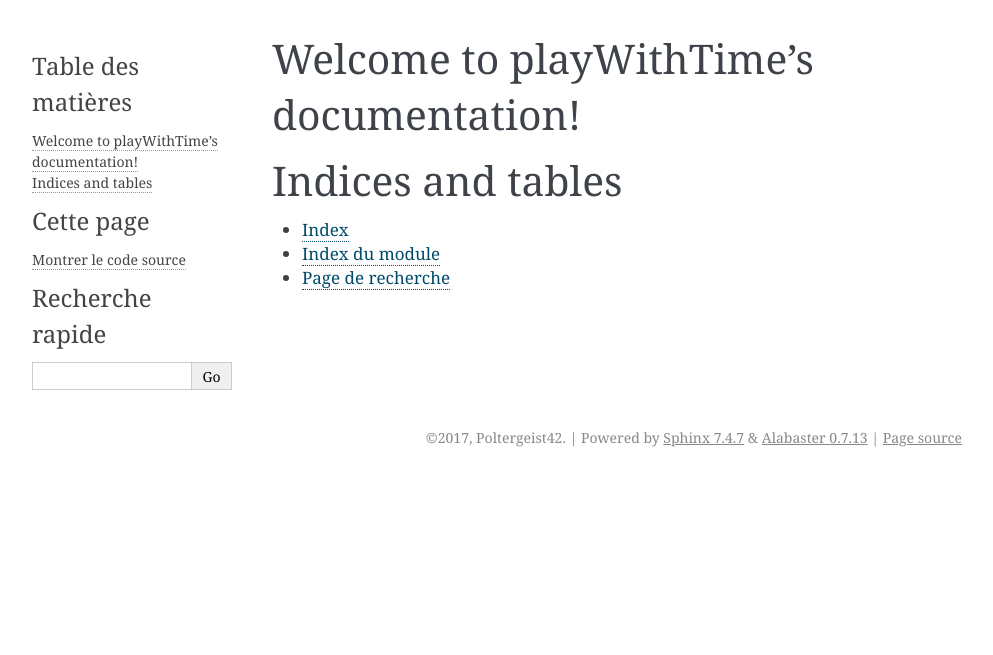
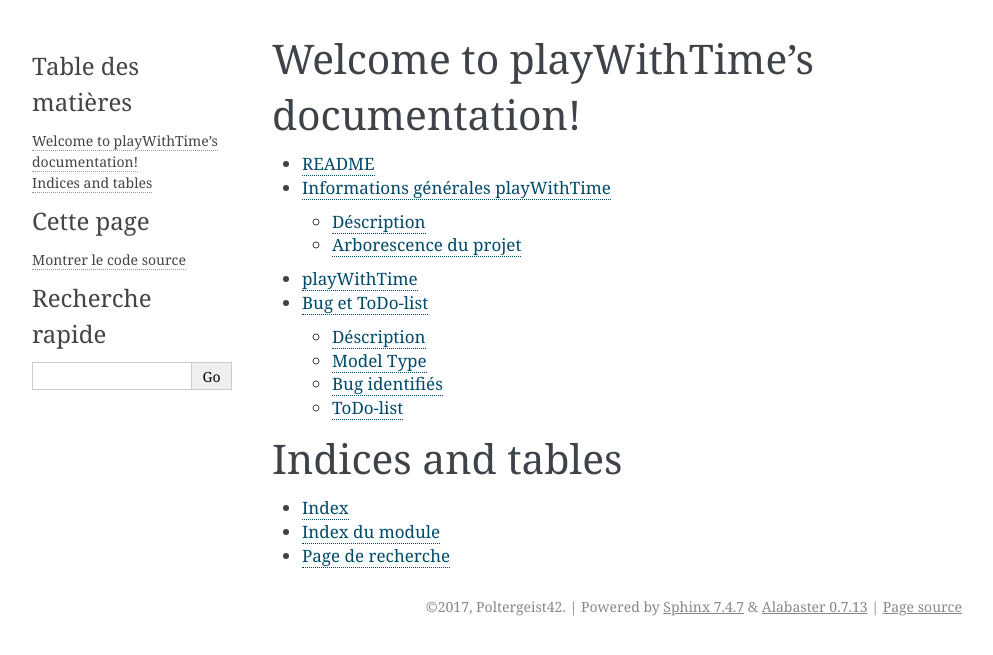
Before and after one commit to poltergeist42-myLib/playWithTime, a Sphinx documentation site: the page built from _1_userDoc/source/index.rst, in a window 1280 px wide. Shown: the top 655 px of the page, without its empty margins (148-1141 px from the left). Built offline with Sphinx 7.4.7, drawn with Linux system fonts in a browser that asks for light colours.

Commit message:
mise en place de sphinx

```diff
--- a/README.rst
+++ b/README.rst
@@ -4,7 +4,7 @@ Informations générales playWithTime
 
 :Autheur:            `Poltergeist42 <https://github.com/poltergeist42>`_
 :Projet:             playWithTime
-:dépôt GitHub:
+:dépôt GitHub:       https://github.com/poltergeist42-myLib/playWithTime.git
 :documentation:
 :Licence:            CC BY-NC-SA 4.0
 :Liens:              https://creativecommons.org/licenses/by-nc-sa/4.0/
--- a/_1_userDoc/source/index.rst
+++ b/_1_userDoc/source/index.rst
@@ -8,9 +8,10 @@ Welcome to playWithTime's documentation!
 
 .. toctree::
    :maxdepth: 2
-   :caption: Contents:
 
-
+   includeMe
+   playWithTime
+   Bug_ToDoLst
 
 Indices and tables
 ==================
--- /dev/null
+++ b/_1_userDoc/source/playWithTime.rst
@@ -0,0 +1,5 @@
+playWithTime
+============
+
+.. automodule:: _3_software.playWithTime
+   :members:
```
Also changed, not shown: 2 other files.
